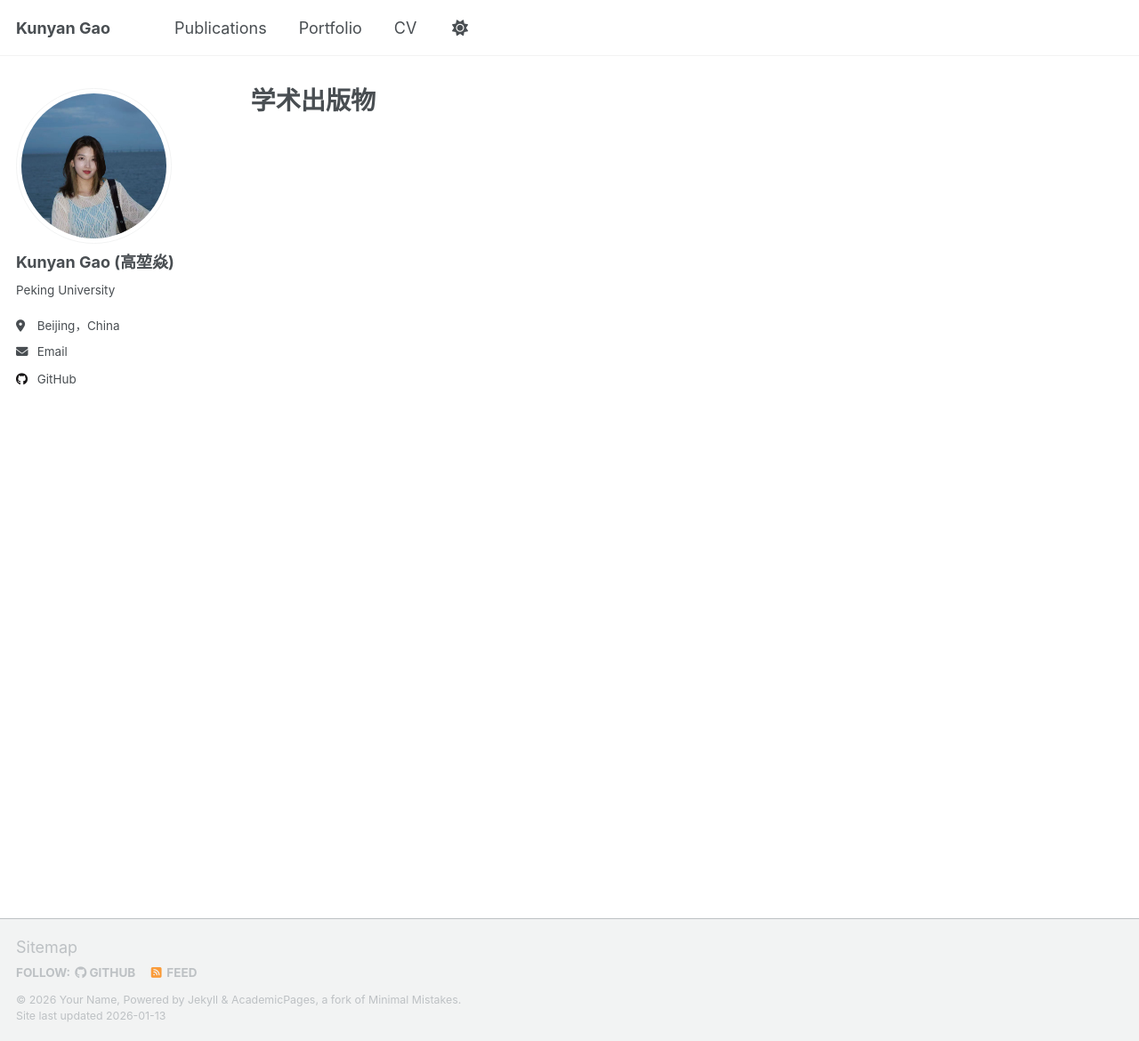
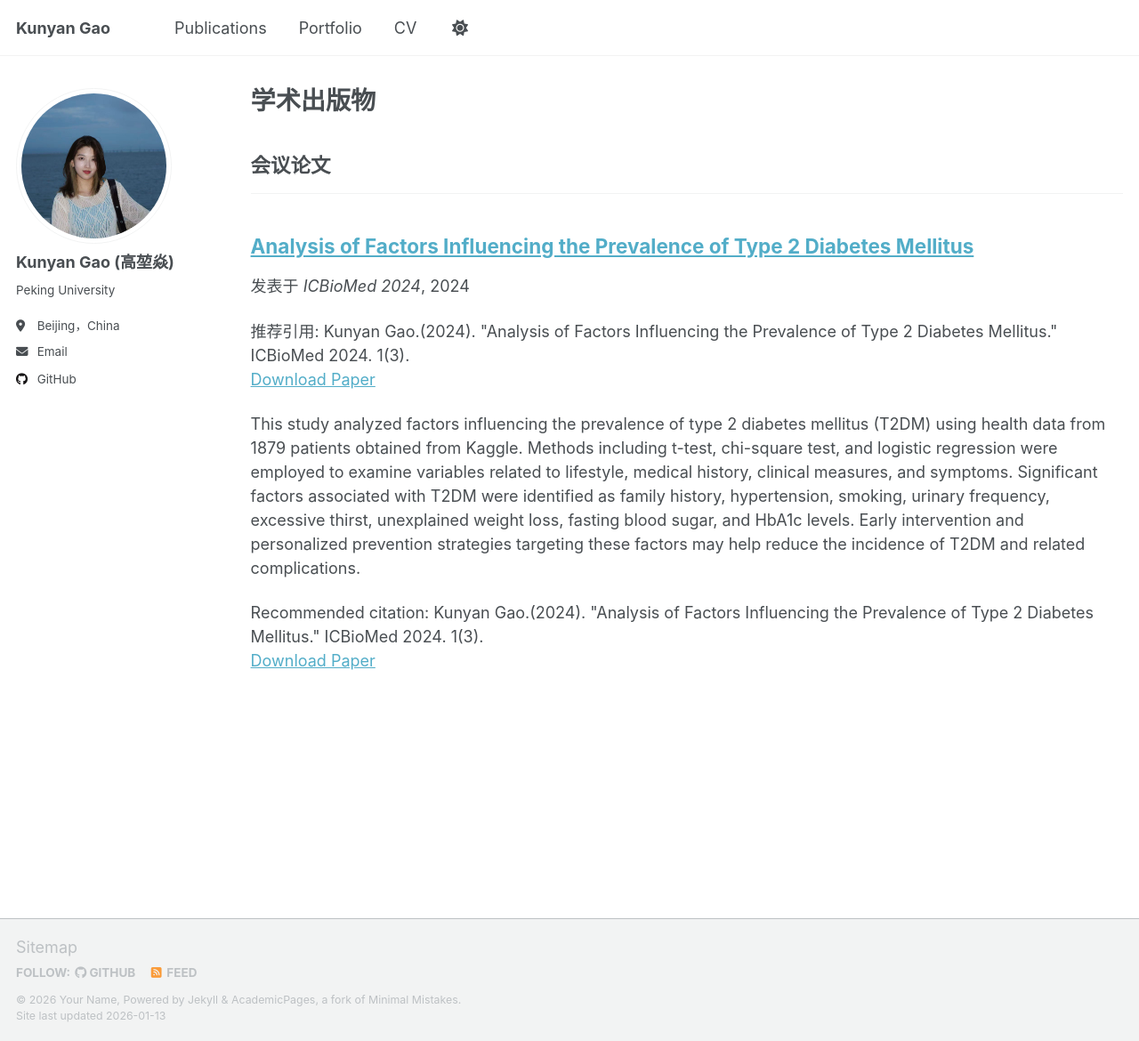
Before and after one commit to Alissa0106/Alissa0106.github.io, a Jekyll site: the page built from _pages/publications.html, in a window 1280 px wide and 1170 px high. Shown: the whole window at 89% size. Built offline with Jekyll 4.4.1, drawn with Linux system fonts in a browser that asks for light colours; a script that is not in the unit is left out; part of the change alters nothing that is shown.

Commit message:
Update 2024-08-29-paper-Analysis-of-Factors-Influencing-the-Prevalence-of-Type-2-Diabetes-Mellitus..md

```diff
--- a/_publications/2024-08-29-paper-Analysis-of-Factors-Influencing-the-Prevalence-of-Type-2-Diabetes-Mellitus..md
+++ b/_publications/2024-08-29-paper-Analysis-of-Factors-Influencing-the-Prevalence-of-Type-2-Diabetes-Mellitus..md
@@ -1,7 +1,7 @@
 ---
 title: "Analysis of Factors Influencing the Prevalence of Type 2 Diabetes Mellitus"
 collection: publications
-category: 会议论文
+category: conferences
 permalink: /publication/2024-08-29-paper-analysis-of-factors-influencing-the-prevalence-of-type-2-diabetes-mellitus
 excerpt: 'This study analyzed factors influencing the prevalence of type 2 diabetes mellitus (T2DM) using health data from 1879 patients obtained from Kaggle. Methods including t-test, chi-square test, and logistic regression were employed to examine variables related to lifestyle, medical history, clinical measures, and symptoms. Significant factors associated with T2DM were identified as family history, hypertension, smoking, urinary frequency, excessive thirst, unexplained weight loss, fasting blood sugar, and HbA1c levels. Early intervention and personalized prevention strategies targeting these factors may help reduce the incidence of T2DM and related complications.'
 date: 2024-08-29
```
